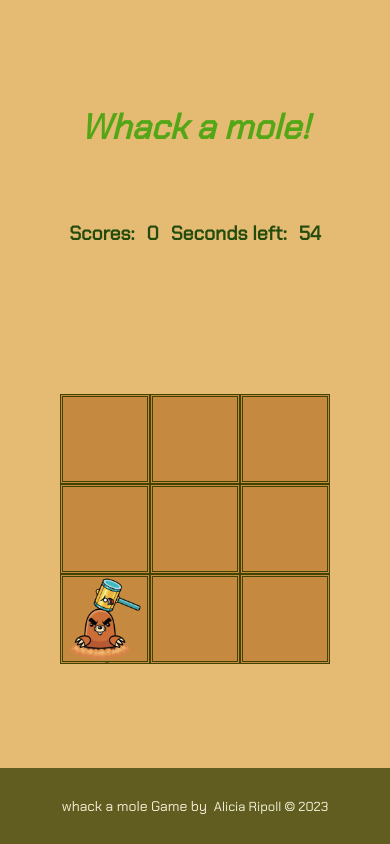
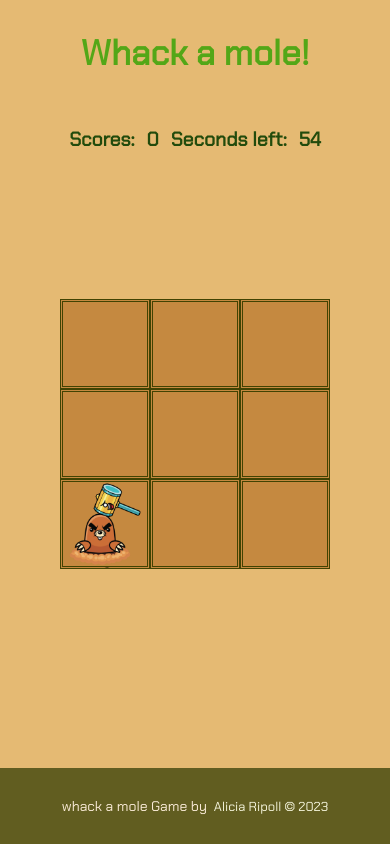
Before and after one commit to Aliripoll/whack-a-mole-retro-game, a plain HTML site: page index.html in a window 390 px wide. Drawn offline with Linux system fonts and the light colour scheme.

Commit message:
update responsive version

```diff
--- a/style.css
+++ b/style.css
@@ -14,15 +14,18 @@
     flex-direction: column;
     align-items: center;
     background-color: #E5BA73;
-    height: 100vh;
+    height: auto;
+
+}
+.header {
+    position:sticky;
+    margin-top: 30px;
 
 }
 .title {
 
     color: #53a717;
-    font-style: oblique;
     font-size: 35px;
-
 
 }
 
@@ -34,8 +37,9 @@
     gap: 12px;
     font-size: 13px;
     color: #224B0C;
-    height: 20vh;
+    height: 15vh;
     width: 100vw;
+    margin-bottom: 20px;
 }
 
 .secondContainer {
@@ -105,7 +109,7 @@
         height: 500px;
     }
     .title {
-        font-size: 40px;
+        font-size: 38px;
     }
     .firstContainer {
         font-size: 14px;
```
